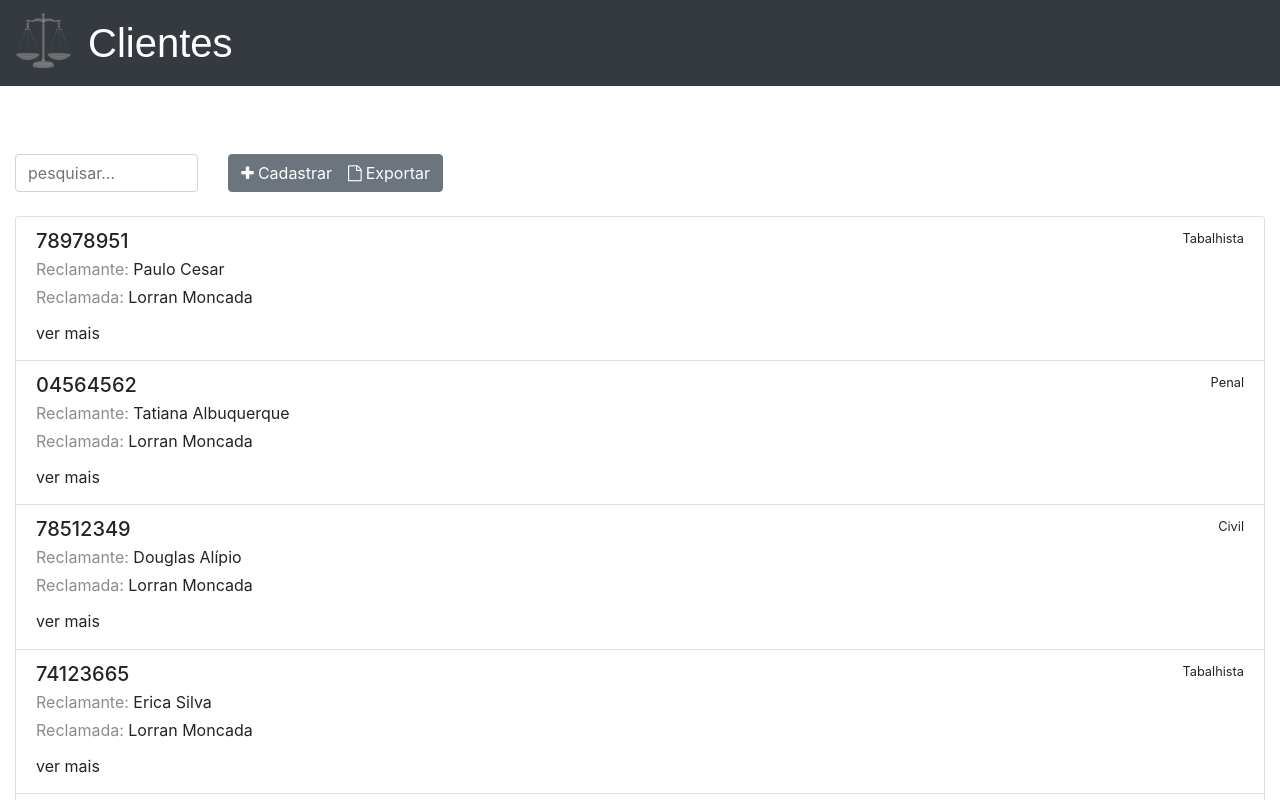
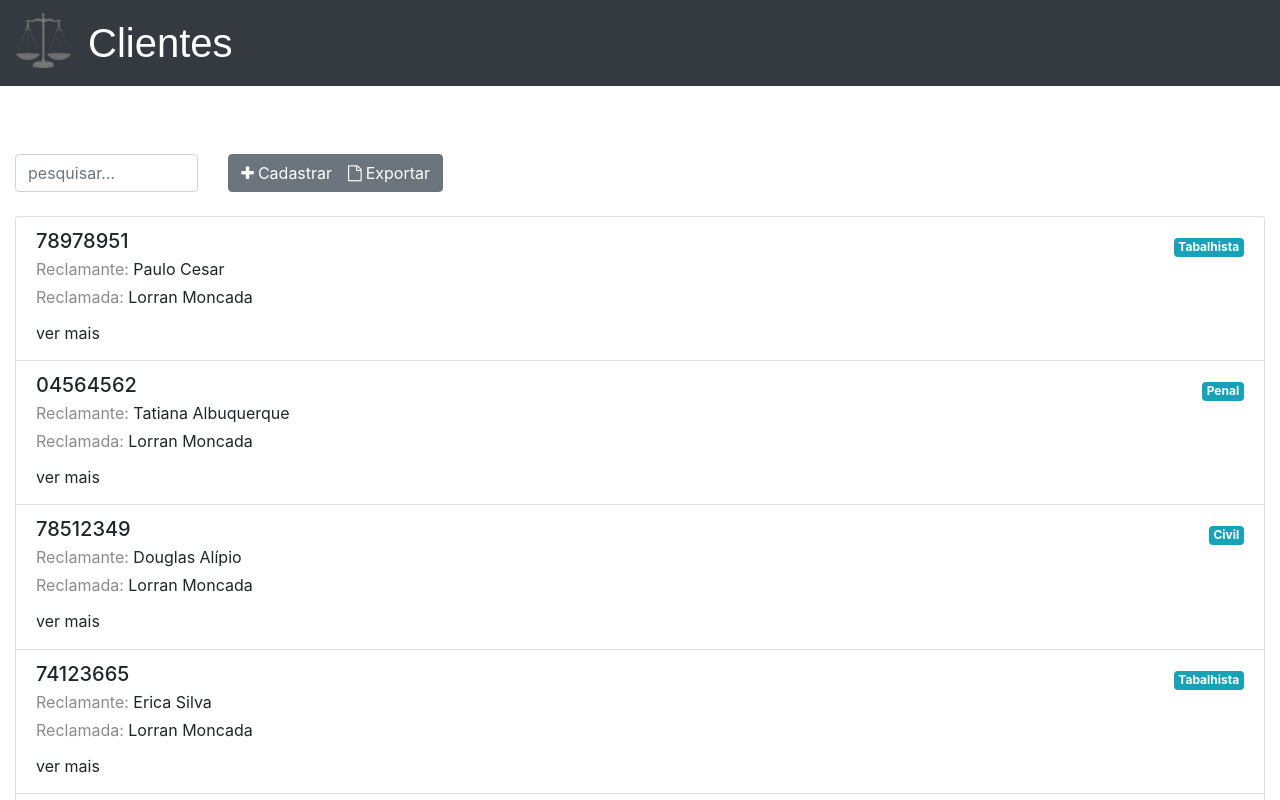
Before and after one commit to lorranmoncada/progeto-Jonas-, an Angular app: page / in a window 1280 px wide. Shown: the top 800 px of the page. Built offline with nearby package versions, Linux system fonts and the light colour scheme; what angular-font-awesome would draw is missing.

Commit message:
Sexto commit

```diff
--- a/src/app/clientes/clientes.component.css
+++ b/src/app/clientes/clientes.component.css
@@ -38,3 +38,7 @@ text-align: center;
     .color{
         color:#8e8a8a;
     }
+
+    .bedge{
+        margin-top: 9px;
+    }
--- a/src/app/clientes/clientes.component.html
+++ b/src/app/clientes/clientes.component.html
@@ -15,7 +15,8 @@
       </div>
 
       <div class="col-1 pt-2 pb-4 ">
-        <button type="button" class="btn btn-secondary" (click)="novoCliente()"><i class="fa fa-plus" aria-hidden="true"></i><span class="v">Cadastrar </span></button>
+        <button type="button" class="btn btn-secondary" (click)="novoCliente()"><i class="fa fa-plus" aria-hidden="true"></i><span
+            class="v">Cadastrar </span></button>
       </div>
 
       <div class="col-1 pt-2 pb-4 ">
@@ -26,10 +27,11 @@
     <!-- Lista de Clientes -->
     <div class="list-group">
 
-      <a class="list-group-item list-group-item-action flex-column align-items-start"  *ngFor="let cliente of listaClientes | pesquisarFilter:pesquisar">
+      <a class="list-group-item list-group-item-action flex-column align-items-start" *ngFor="let cliente of listaClientes | pesquisarFilter:pesquisar">
         <div class="d-flex w-100 justify-content-between">
           <h5 class="mb-1">{{cliente.processo}}</h5>
-          <small >{{cliente.tipo}}</small>
+         <!--  <small>{{cliente.tipo}}</small> -->
+          <span class="badge badge-info bedge">{{cliente.tipo}}</span>
         </div>
         <p class="mb-1"><span class="color">Reclamante:</span> {{cliente.reclamante}}</p>
         <p class="mb-1"><span class="color">Reclamada:</span> {{cliente.reclamada}}</p>
@@ -42,6 +44,7 @@
         </div>
         <span class="show-more">
           <a (click)="cliente.isShowMore = !cliente.isShowMore">{{!cliente.isShowMore? 'ver mais' : 'ver menos'}}</a>
+
         </span>
       </a>
 
```
